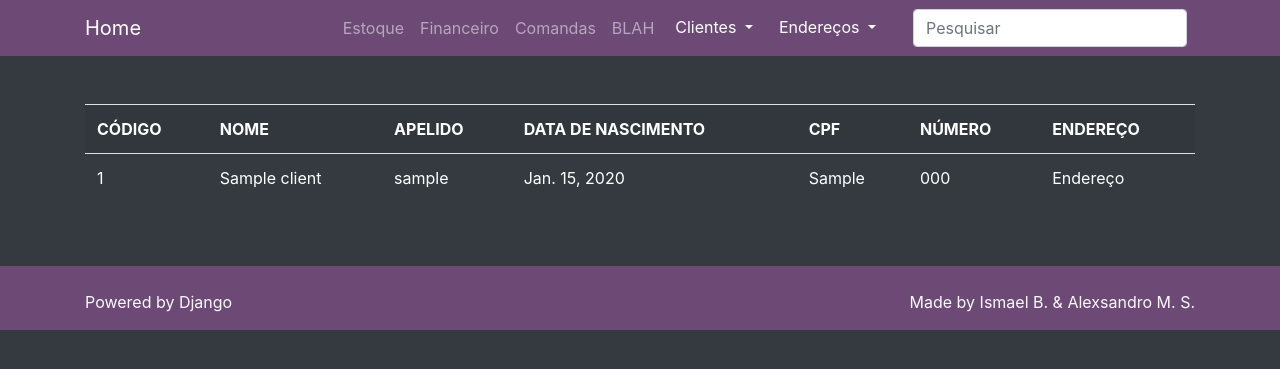
After one commit to IsmaelBortoluzzi/Projeto-Integrador, a Django app: page /client/list/ in a window 1280 px wide. The commit adds this page. Shown: the top 369 px of the page. Run offline with Django 3.2, Linux system fonts and the light colour scheme; tables that the repository leaves empty hold one stand-in row (values such as "Sample post"); some libraries are stand-ins or nearby versions.

Commit message:
deixando o campo birth_date opcional; criando view para mostrar um em especifíco address; criando view para listar clientes

```diff
--- a/app/address/urls.py
+++ b/app/address/urls.py
@@ -4,4 +4,5 @@ from .views import *
 urlpatterns = [
     path('create/', create_address, name='create-address'),
     path('list/', ListAddress.as_view(), name='list-address'),
+    path('detail/<int:pk>/', detail_address, name='detail-address'),
 ]
--- a/app/client/forms.py
+++ b/app/client/forms.py
@@ -11,7 +11,8 @@ class ClientForm(forms.Form):
             'placeholder': '__/__/____',
         },
             format='%d/%m/%Y',
-        )
+        ),
+        required=False
     )
     cpf = forms.CharField(max_length=11, label='CPF')
     phone_number = forms.CharField(max_length=32, required=False, label='Número de Telefone')
--- a/app/client/urls.py
+++ b/app/client/urls.py
@@ -3,5 +3,5 @@ from .views import *
 
 urlpatterns = [
     path('create/', create_client, name='create-client'),
-    # path('list/', ListClient.as_view(), name='list-client'),
+    path('list/', ListClient.as_view(), name='list-client'),
 ]
--- a/app/client/views.py
+++ b/app/client/views.py
@@ -25,3 +25,32 @@ def create_client(request):
         # TODO importar o messages pra dizer pro user pq o form veio inválido
 
         return HttpResponseRedirect(reverse('home'))
+
+
+class ListClient(ListView):
+    model = Client
+    template_name = 'client/list_client.html'
+    paginate_by = 15
+    extra_context = dict()
+    context_object_name = 'clients'
+
+    def __init__(self, *args, **kwargs):
+        super(ListClient, self).__init__(*args, **kwargs)
+        self.codigo = self.nome = None
+
+    def get(self, request, *args, **kwargs):
+        self.codigo = self.request.GET.get('codigo', None)
+        self.nome = self.request.GET.get('nome', None)
+
+        return super().get(request, *args, **kwargs)
+
+    def get_queryset(self):
+        qs = super(ListClient, self).get_queryset()
+
+        if self.codigo is not None:
+            qs = qs.filter(id=self.codigo)
+
+        elif self.nome is not None:
+            qs = qs.filter(first_name=self.nome)
+
+        return qs
--- /dev/null
+++ b/app/templates/client/list_client.html
@@ -0,0 +1,38 @@
+{% extends 'base.html' %}
+
+{% block content %}
+
+    <div class="row mt-lg-5">
+        <div class="col-md-12">
+            <div class="table-responsive">
+                <table class="table table-striped text-white">
+                    <tr>
+                        <th>CÓDIGO</th>
+                        <th>NOME</th>
+                        <th>APELIDO</th>
+                        <th>DATA DE NASCIMENTO</th>
+                        <th>CPF</th>
+                        <th>NÚMERO</th>
+                        <th>ENDEREÇO</th>
+                    </tr>
+                {% for client in clients %}
+                    <tr>
+                        <td>{{ client.pk }}</td>
+                        <td>{{ client.first_name }}</td>
+                        <td>{{ client.nickname }}</td>
+                        <td>{{ client.birth_date }}</td>
+                        <td>{{ client.cpf }}</td>
+                        <td>{{ client.phone_number }}</td>
+                        {% if client.address %}
+                            <td><a href="{% url 'detail-address' client.address.id %}"></a>Endereço</td>
+                        {% else %}
+                            <td>Endereço não informado</td>
+                        {% endif %}
+                    </tr>
+                {% endfor %}
+                </table>
+            </div>
+        </div>
+    </div>
+
+{% endblock %}
--- a/app/templates/parciais/_nav.html
+++ b/app/templates/parciais/_nav.html
@@ -30,7 +30,7 @@
                         Clientes
                     </button>
                     <div class="dropdown-menu bg-primary" aria-labelledby="dropdownMenuButton">
-                        <a class="dropdown-item text-white" href="#">Listar</a>
+                        <a class="dropdown-item text-white" href="{% url 'list-client' %}">Listar</a>
                         <a class="dropdown-item text-white" href="{% url 'create-client' %}">Adicionar</a>
                         <a class="dropdown-item text-white" href="#">Excluir</a>
                     </div>
```
Also changed, not shown: app/address/views.py (+13 -0 lines), app/templates/address/detail_address.html (added, +32 -0 lines).
